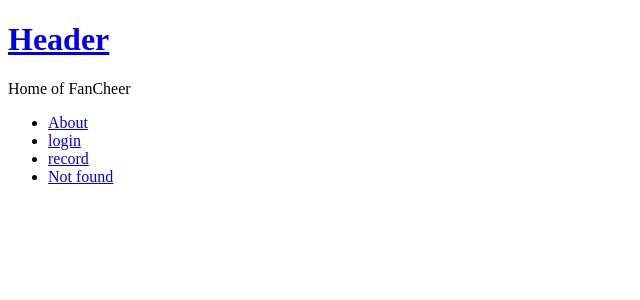
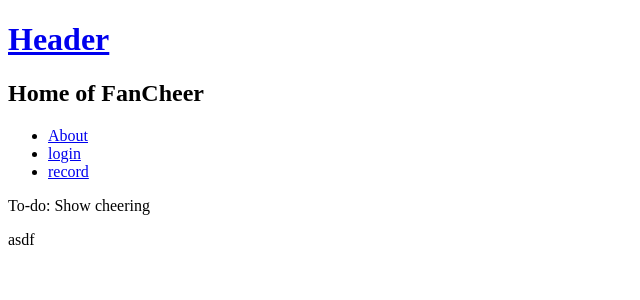
Before and after one commit to CodeSoom/project-react-2-koremp, a React app: page / in a window 1280 px wide. Before the commit this address had no page. Shown: the top 300 px of the page, without its empty margins (0-640 px from the left). Built offline with nearby package versions, Linux system fonts and the light colour scheme.

Commit message:
Home과 테스트 추가

```diff
--- a/src/pages/Home.jsx
+++ b/src/pages/Home.jsx
@@ -5,13 +5,16 @@ import { Link } from 'react-router-dom';
 export default function Home() {
   return (
     <div>
-      Home of FanCheer
+      <h2>Home of FanCheer</h2>
       <ul>
         <li><Link to="/about">About</Link></li>
         <li><Link to="/login">login</Link></li>
         <li><Link to="/record">record</Link></li>
-        <li><Link to="/asdf">Not found</Link></li>
       </ul>
+      <div>
+        <p>To-do: Show cheering</p>
+        <p>asdf</p>
+      </div>
     </div>
   );
 }
```
Also changed, not shown: 1 other file (tests, documents, lock files or other folders).
